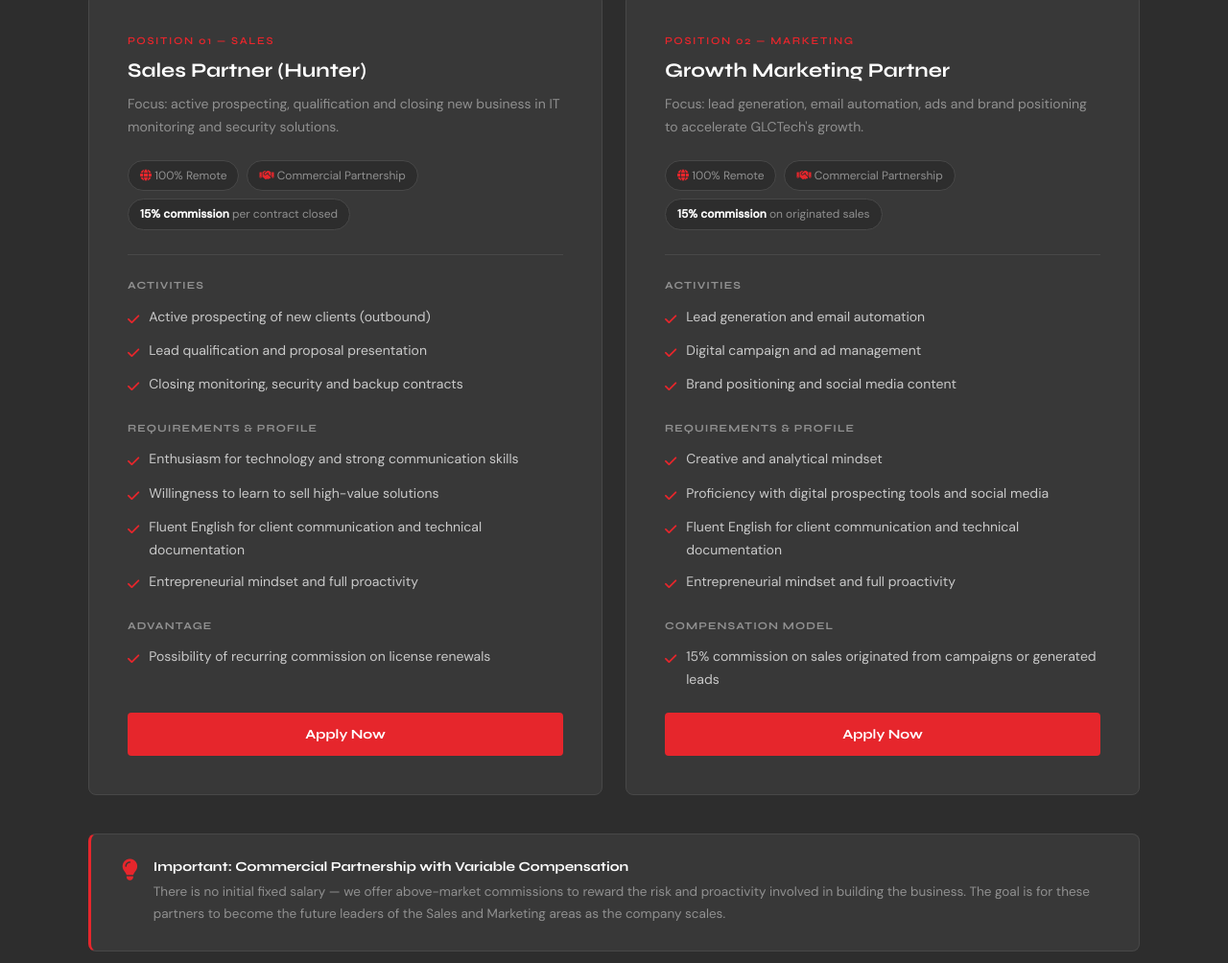
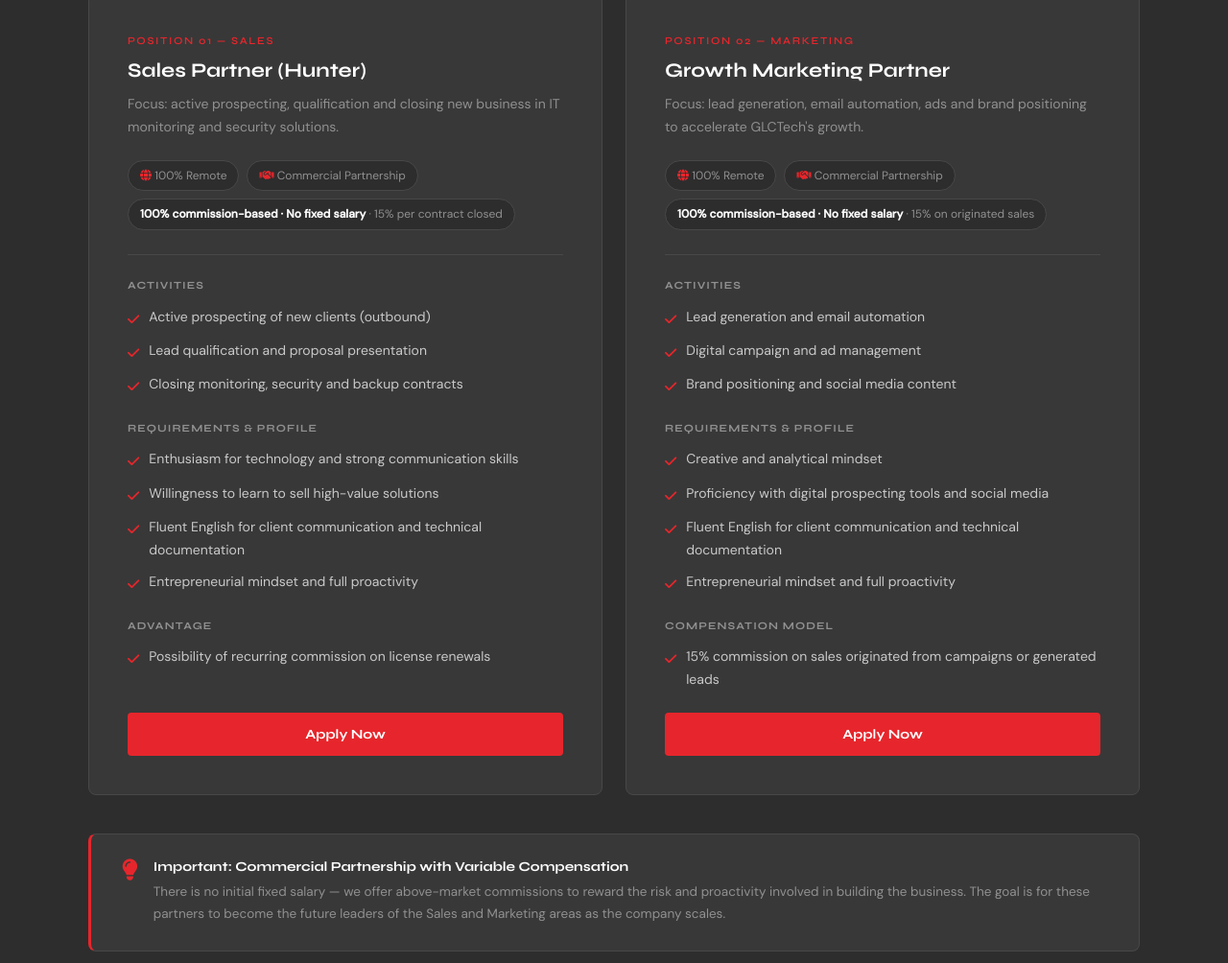
Before and after one commit to andrelcezar/glctech, a website: page career.html in a window 1280 px wide. Shown: the part 1535-2539 px from the top of the page at 96% size. Drawn offline with Linux system fonts and the light colour scheme.

Commit message:
feat: clarify commission-only vacancies

```diff
--- a/career.html
+++ b/career.html
@@ -353,7 +353,7 @@
         <div class="vaga-meta-row">
           <span class="vaga-meta"><i class="fa-solid fa-globe" aria-hidden="true"></i> 100% Remote</span>
           <span class="vaga-meta"><i class="fa-solid fa-handshake" aria-hidden="true"></i> Commercial Partnership</span>
-          <span class="vaga-meta"><strong>15% commission</strong> per contract closed</span>
+          <span class="vaga-meta"><strong>100% commission-based · No fixed salary</strong> · 15% per contract closed</span>
         </div>
         <div class="vaga-divider"></div>
         <div class="vaga-block">
@@ -390,7 +390,7 @@
         <div class="vaga-meta-row">
           <span class="vaga-meta"><i class="fa-solid fa-globe" aria-hidden="true"></i> 100% Remote</span>
           <span class="vaga-meta"><i class="fa-solid fa-handshake" aria-hidden="true"></i> Commercial Partnership</span>
-          <span class="vaga-meta"><strong>15% commission</strong> on originated sales</span>
+          <span class="vaga-meta"><strong>100% commission-based · No fixed salary</strong> · 15% on originated sales</span>
         </div>
         <div class="vaga-divider"></div>
         <div class="vaga-block">
```
